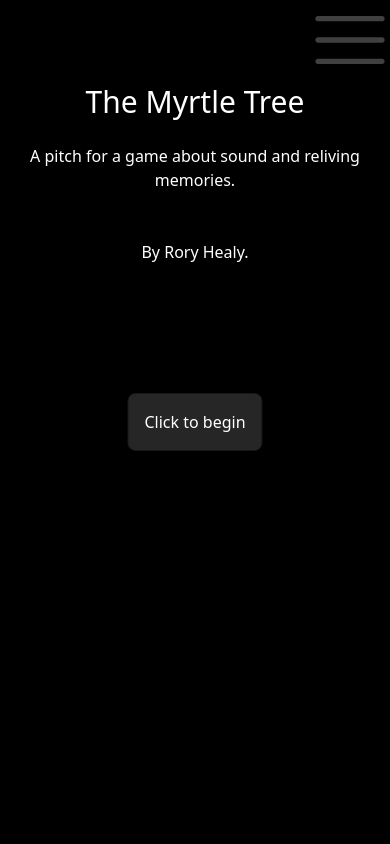
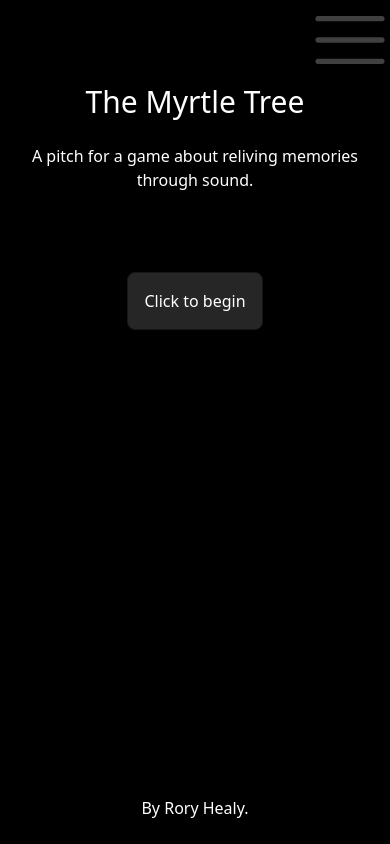
Before and after one commit to roryhealy/themyrtletree, a Next.js app: page / in a window 390 px wide. Built offline with nearby package versions, Linux system fonts and the light colour scheme.

Commit message:
Clean up landing page

```diff
--- a/components/main.tsx
+++ b/components/main.tsx
@@ -56,21 +56,17 @@ export default function Main() {
       <section className='flex flex-1 flex-col sm:flex-row justify-center items-center sm:w-3/5 w-[90%]'>
         <div hidden={isStartButtonHidden}>
           <div
-            className={`sm:hidden flex flex-col items-center transition-all duration-2500 ${
+            className={`sm:hidden transition-opacity duration-2500 mb-20 ${
               isStartButtonOpaque ? 'opacity-100' : 'opacity-0'
             }`}
           >
-            <h2 className='text-3xl'>The Myrtle Tree</h2>
+            <h2 className='text-3xl text-center'>The Myrtle Tree</h2>
             <br />
-            <p className='text-center'>A pitch for a game about sound and reliving memories.</p>
+            <p className='text-center'>A pitch for a game about reliving memories through sound.</p>
           </div>
         </div>
 
-        <div
-          className={`fixed top-1/2 left-1/2 -translate-y-1/2 -translate-x-1/2 transition-all duration-2500 ${
-            isStartButtonOpaque ? 'opacity-100' : 'opacity-0'
-          }`}
-        >
+        <div className={`transition-opacity duration-2500 ${isStartButtonOpaque ? 'opacity-100' : 'opacity-0'}`}>
           <BeginButton onclick={begin} hidden={isStartButtonHidden} />
         </div>
 
@@ -82,7 +78,7 @@ export default function Main() {
           <Headphones hidden={isHeadphonesHidden} />
         </div>
 
-        <div className={`h-full transition-all duration-2500 ${isPanelsOpaque ? 'opacity-100' : 'opacity-0'}`}>
+        <div className={`h-full transition-opacity duration-2500 ${isPanelsOpaque ? 'opacity-100' : 'opacity-0'}`}>
           <Panel hidden={isPanelsHidden} />
         </div>
       </section>
@@ -97,7 +93,7 @@ export default function Main() {
         </footer>
       ) : (
         <footer
-          className={`sm:flex justify-around items-center h-24 w-full transition-all duration-2500 ${
+          className={`sm:flex fixed bottom-0 justify-around items-center h-24 w-full transition-opacity duration-2500 ${
             isFooterOpaque ? 'opacity-100' : 'opacity-0'
           }`}
         >
```
